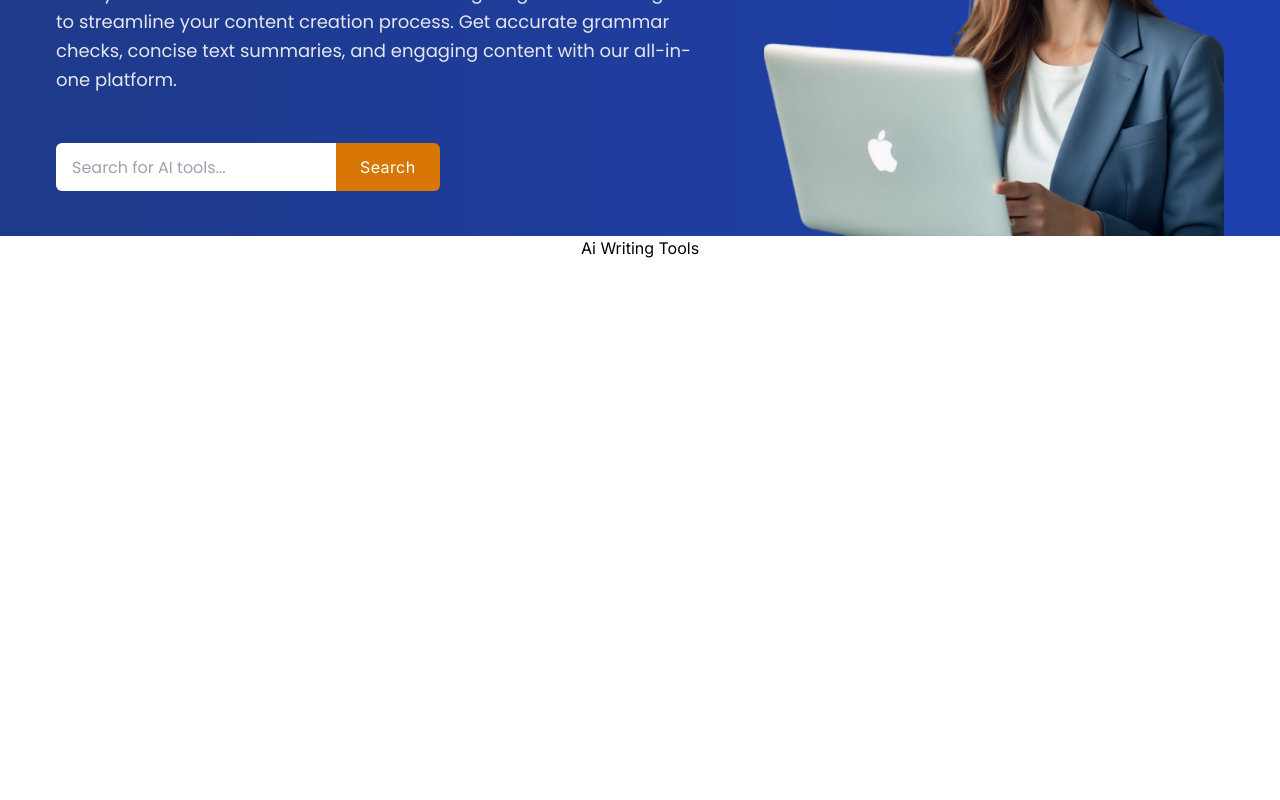
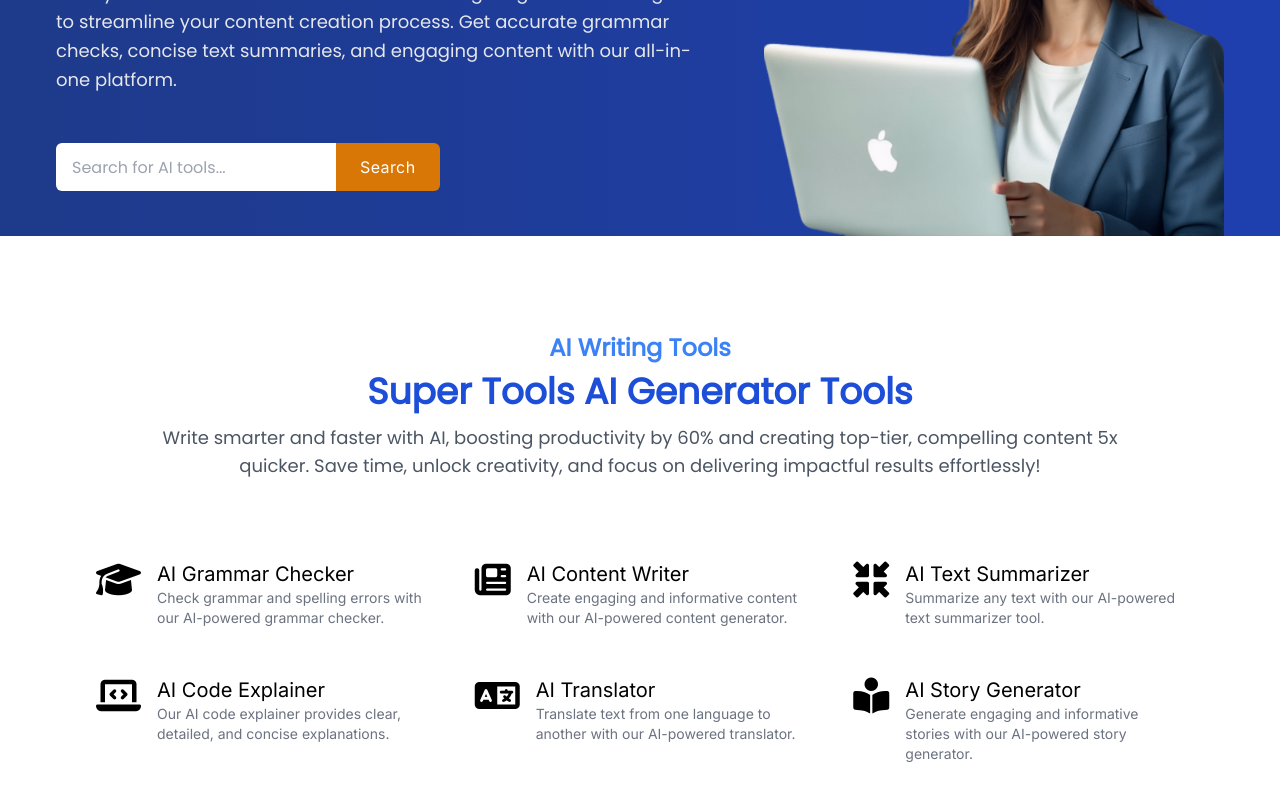
Before and after one commit to MusaZeshan-IT/super_tools, a React (Vite) app: page / in a window 1280 px wide. Shown: the part 308-1108 px from the top of the page. Before the commit the page ends 800 px from the top, so only its background shows below. Built offline with nearby package versions, Linux system fonts and the light colour scheme.

Commit message:
Created a list of all the writing tools and mapped over it and created a tool component.

```diff
--- a/src/App.jsx
+++ b/src/App.jsx
@@ -1,16 +1,19 @@
 import React from 'react'
+import { BrowserRouter as Router, Routes, Route } from 'react-router-dom'
 import Navbar from './components/common/Navbar'
+import Home from './pages/Home'
 import './App.css'
-import Hero from './components/Hero'
-import WritingTools from './components/WritingTools'
 
 function App() {
 
   return (
     <div className='app'>
-      <Navbar />
-      <Hero />
-      <WritingTools />
+      <Router>
+        <Navbar />
+        <Routes>
+          <Route path="/" element={<Home />} />
+        </Routes>
+      </Router>
     </div>
   )
 }
--- /dev/null
+++ b/src/components/Tool.jsx
@@ -0,0 +1,20 @@
+import React from 'react';
+import { Link } from 'react-router-dom';
+
+const Tool = ({ iconName, toolName, toolDesc, urlName }) => {
+    return (
+        <>
+            <Link to={`${urlName}`}>
+                <div className='flex gap-x-4 hover:cursor-pointer hover:text-blue-600'>
+                    <i className={`fa-solid ${iconName} text-4xl`}></i>
+                    <div>
+                        <h4 className='text-xl'>{toolName}</h4>
+                        <p className='text-sm text-gray-500'>{toolDesc}</p>
+                    </div>
+                </div>
+            </Link>
+        </>
+    );
+}
+
+export default Tool;
--- a/src/components/WritingTools.jsx
+++ b/src/components/WritingTools.jsx
@@ -1,9 +1,28 @@
 import React from 'react';
+import Tool from './Tool';
+import WritingToolsList from '../helpers/WritingToolsList';
 
 const WritingTools = () => {
     return (
         <div>
-            <h2 className='text-center'>Ai Writing Tools</h2>
+            <div className='flex flex-col items-center'>
+                <h2 className='text-center font-poppins text-blue-500 font-semibold text-2xl'>AI Writing Tools</h2>
+                <h3 className='text-center font-poppins font-bold text-blue-700 text-4xl mt-2'>Super Tools AI Generator Tools</h3>
+                <p className='font-poppins mt-3 text-gray-600 text-lg text-center w-11/12'>
+                    Write smarter and faster with AI, boosting productivity by 60% and creating top-tier, compelling content 5x quicker. Save time, unlock creativity, and focus on delivering impactful results effortlessly!
+                </p>
+            </div>
+            <div className='grid grid-cols-3 gap-12 mt-20'>
+                {WritingToolsList.map((tool) => (
+                    <Tool
+                        key={tool.id}
+                        iconName={tool.iconName}
+                        toolName={tool.toolName}
+                        toolDesc={tool.toolDesc}
+                        urlName={tool.urlName}
+                    />
+                ))}
+            </div>
         </div>
     );
 }
--- /dev/null
+++ b/src/helpers/WritingToolsList.js
@@ -0,0 +1,48 @@
+// Writing Tools List
+
+const WritingToolsList = [
+    {
+        id: 1,
+        toolName: "AI Grammar Checker",
+        urlName: "ai-grammar-checker",
+        iconName: "fa-graduation-cap",
+        toolDesc: "Check grammar and spelling errors with our AI-powered grammar checker.",
+    },
+    {
+        id: 2,
+        toolName: "AI Content Writer",
+        urlName: "ai-content-writer",
+        iconName: "fa-newspaper",
+        toolDesc: "Create engaging and informative content with our AI-powered content generator.",
+    },
+    {
+        id: 3,
+        toolName: "AI Text Summarizer",
+        urlName: "ai-text-summarizer",
+        iconName: "fa-minimize",
+        toolDesc: "Summarize any text with our AI-powered text summarizer tool.",
+    },
+    {
+        id: 4,
+        toolName: "AI Code Explainer",
+        urlName: "ai-code-explainer",
+        iconName: "fa-laptop-code",
+        toolDesc: "Our AI code explainer provides clear, detailed, and concise explanations.",
+    },
+    {
+        id: 5,
+        toolName: "AI Translator",
+        urlName: "ai-translator",
+        iconName: "fa-language",
+        toolDesc: "Translate text from one language to another with our AI-powered translator.",
+    },
+    {
+        id: 6,
+        toolName: "AI Story Generator",
+        urlName: "ai-story-generator",
+        iconName: "fa-book-open-reader",
+        toolDesc: "Generate engaging and informative stories with our AI-powered story generator.",
+    },
+]
+
+export default WritingToolsList;
--- /dev/null
+++ b/src/pages/Ai-Text-Summarizer.jsx
@@ -0,0 +1,11 @@
+import React from 'react';
+
+const AiTextSummarizer = () => {
+    return (
+        <div>
+            <h1>AI Text Summarizer</h1>
+        </div>
+    );
+}
+
+export default AiTextSummarizer;
--- a/src/pages/Home.jsx
+++ b/src/pages/Home.jsx
@@ -1,9 +1,14 @@
 import React from 'react';
+import Hero from '../components/Hero'
+import WritingTools from '../components/WritingTools'
 
 const Home = () => {
     return (
-        <div>
-
+        <div className='flex flex-col gap-y-24 mb-24'>
+            <Hero />
+            <div className='px-24'>
+                <WritingTools />
+            </div>
         </div>
     );
 }
```
